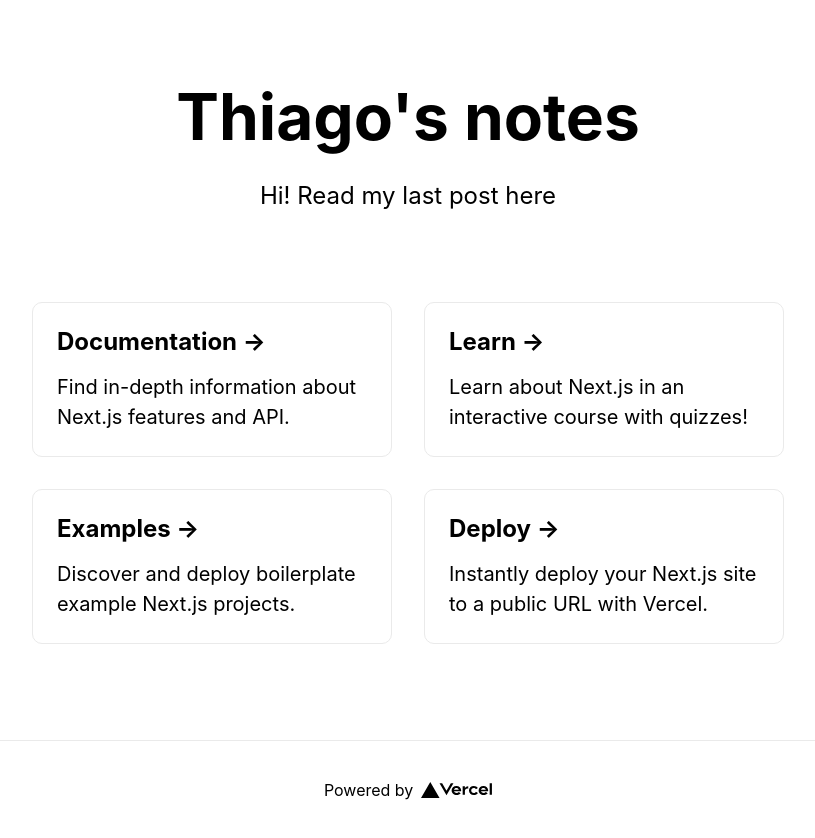
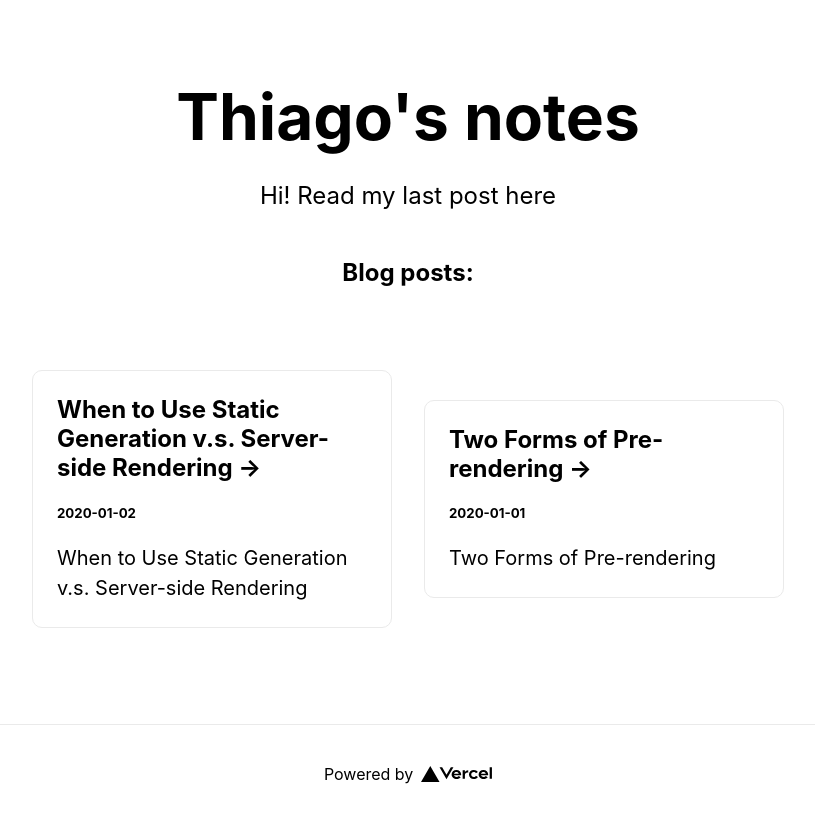
Before and after one commit to thiagojacinto/nextjs-miniblog, a Next.js app: page / in a window 1280 px wide. Shown: the whole page, without its empty margins (232-1047 px from the left). Built offline with nearby package versions, Linux system fonts and the light colour scheme.

Commit message:
feat: getStaticProps used to fetch data from file and list

```diff
--- a/pages/index.js
+++ b/pages/index.js
@@ -1,9 +1,16 @@
-import Head from 'next/head'
-import Link from 'next/link'
+import Head from "next/head";
+import Link from "next/link";
 
-import styles from '../styles/Home.module.css'
+import styles from "../styles/Home.module.css";
 
-export default function Home() {
+import { getSortedPostsData } from "../lib/posts.script";
+
+export async function getStaticProps() {
+  const allPostsData = getSortedPostsData();
+  return { props: { allPostsData } };
+}
+
+export default function Home({ allPostsData }) {
   return (
     <div className={styles.container}>
       <Head>
@@ -11,17 +18,24 @@ export default function Home() {
         <link rel="icon" href="/favicon.ico" />
       </Head>
 
-
       <main className={styles.main}>
         <h1 className={styles.title}>Thiago's notes</h1>
         <p className={styles.description}>
-          Hi! Read my last post{" "}
-          <Link href="/posts/first-attempt">
-            here
-          </Link>
+          Hi! Read my last post <Link href="/posts/first-attempt">here</Link>
         </p>
 
+        <h2>Blog posts:</h2>
         <div className={styles.grid}>
+          {allPostsData.map(({ id, date, title }) => (
+            <a key={id} href="https://nextjs.org/docs" className={styles.card}>
+              <h3>{title} &rarr;</h3>
+              <h5>{date}</h5>
+              <p>{title}</p>
+            </a>
+          ))}
+        </div>
+
+        {/* <div className={styles.grid}>
           <a href="https://nextjs.org/docs" className={styles.card}>
             <h3>Documentation &rarr;</h3>
             <p>Find in-depth information about Next.js features and API.</p>
@@ -49,7 +63,7 @@ export default function Home() {
               Instantly deploy your Next.js site to a public URL with Vercel.
             </p>
           </a>
-        </div>
+        </div> */}
       </main>
 
       <footer className={styles.footer}>
```
